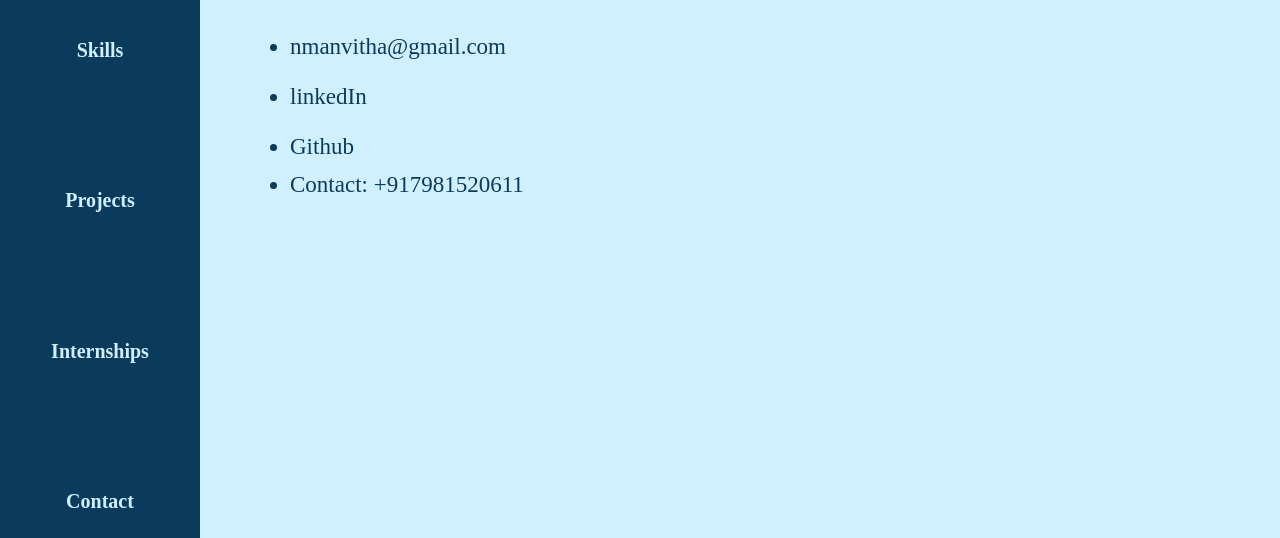
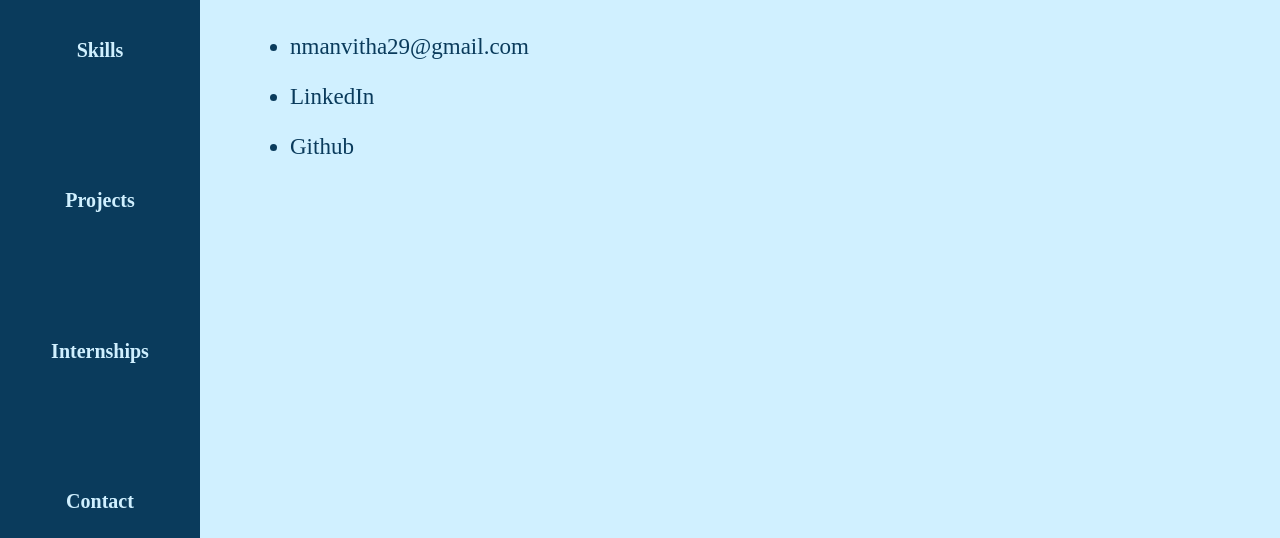
Before and after one commit to nmanvitha29/nmanvitha29.github.io, a plain HTML site: page contact.html in a window 1280 px wide. Shown: the part 262-800 px from the top of the page. Drawn offline with Linux system fonts and the light colour scheme.

Commit message:
Update contact.html

```diff
--- a/contact.html
+++ b/contact.html
@@ -25,11 +25,11 @@
     <div >
     <h2 class="sidehead"> Reach Out Anytime</h2>
     <ul class="links">
-        <li><a href="mailto:nmanvitha29@gmail.com" target="_blank"> nmanvitha@gmail.com</a></li>
+        <li><a href="mailto:nmanvitha29@gmail.com" target="_blank"> nmanvitha29@gmail.com</a></li>
 
-        <li><a href="https://www.linkedin.com/in/manvitha-nukala-b49820348/" target="_blank"> linkedIn</a></li>
+        <li><a href="https://www.linkedin.com/in/manvitha-nukala-b49820348/" target="_blank"> LinkedIn</a></li>
          <li><a href="https://github.com/nmanvitha29" target="_blank"> Github</a></li>
-         <li> Contact: +917981520611</li>
+
     </ul>
   </div>
 
```
